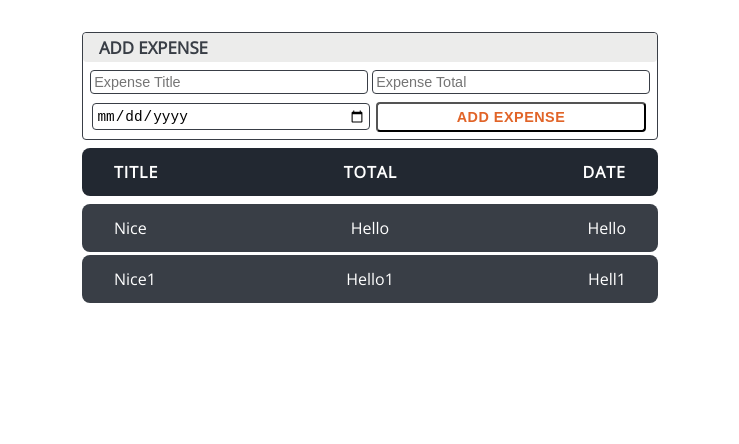
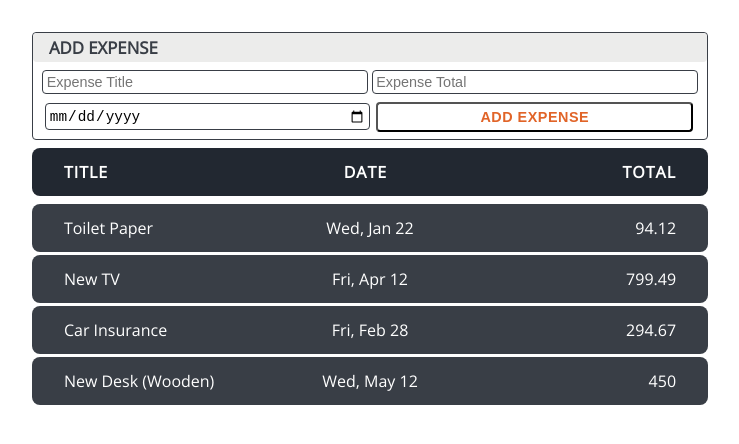
Before and after one commit to mankirats/Expense-Manager, a React (Create React App) app: page / in a window 1280 px wide. Shown: the top 444 px of the page, without its empty margins (270-1009 px from the left). Built offline with nearby package versions, Linux system fonts and the light colour scheme.

Commit message:
All fixed except small device form width

```diff
--- a/src/App.js
+++ b/src/App.js
@@ -7,13 +7,12 @@ const AppContainer = styled.div`
     display: flex;
     justify-content: center;
     flex-wrap: wrap;
-    width: 100%;
 `;
 
 const ExpenseContainerDiv = styled.div`
     margin: 1rem 0;
     padding: 1rem;
-    width: 45vw;
+    max-width: 55vw;
 `;
 
 const ExpenseHeaderDiv = styled.div`
@@ -37,16 +36,28 @@ class App extends Component {
         this.state = {
             expenseData: [
                 {
-                    id: 0,
-                    title: "Nice",
-                    total: "Hello",
-                    date: "Hello",
+                    id: "e1",
+                    title: "Toilet Paper",
+                    total: 94.12,
+                    date: "2020,1,22",
                 },
                 {
-                    id: 1,
-                    title: "Nice1",
-                    total: "Hell1",
-                    date: "Hello1",
+                    id: "e2",
+                    title: "New TV",
+                    total: 799.49,
+                    date: "2019,4,12",
+                },
+                {
+                    id: "e3",
+                    title: "Car Insurance",
+                    total: 294.67,
+                    date: "2020, 2, 28",
+                },
+                {
+                    id: "e4",
+                    title: "New Desk (Wooden)",
+                    total: 450,
+                    date: "2021, 5, 12",
                 },
             ],
         };
@@ -80,7 +91,23 @@ class App extends Component {
         });
     };
     render() {
-        console.log(this.state.expenseData);
+        let mapExpenseState = this.state.expenseData.map((expenseItem) => {
+            return (
+                <Expense
+                    key={expenseItem.id}
+                    id={expenseItem.id}
+                    title={
+                        expenseItem.title
+                        //     > 15
+                        //         ? expenseItem.title.slice(0, 10)
+                        //         : expenseItem.title
+                    }
+                    date={this.formatDate(expenseItem.date)}
+                    total={expenseItem.total}
+                />
+            );
+        });
+
         return (
             <AppContainer>
                 <ExpenseContainerDiv>
@@ -89,25 +116,10 @@ class App extends Component {
                     ></AddExpense>
                     <ExpenseHeaderDiv>
                         <span>TITLE</span>
+                        <span>DATE</span>
                         <span>TOTAL</span>
-                        <span>DATE</span>
                     </ExpenseHeaderDiv>
-                    {this.state.expenseData.map((expenseItem) => {
-                        return (
-                            <Expense
-                                key={expenseItem.id}
-                                id={expenseItem.id}
-                                title={
-                                    expenseItem.title
-                                    //     > 15
-                                    //         ? expenseItem.title.slice(0, 10)
-                                    //         : expenseItem.title
-                                }
-                                total={expenseItem.total}
-                                date={expenseItem.date}
-                            />
-                        );
-                    })}
+                    {mapExpenseState}
                 </ExpenseContainerDiv>
             </AppContainer>
         );
```
